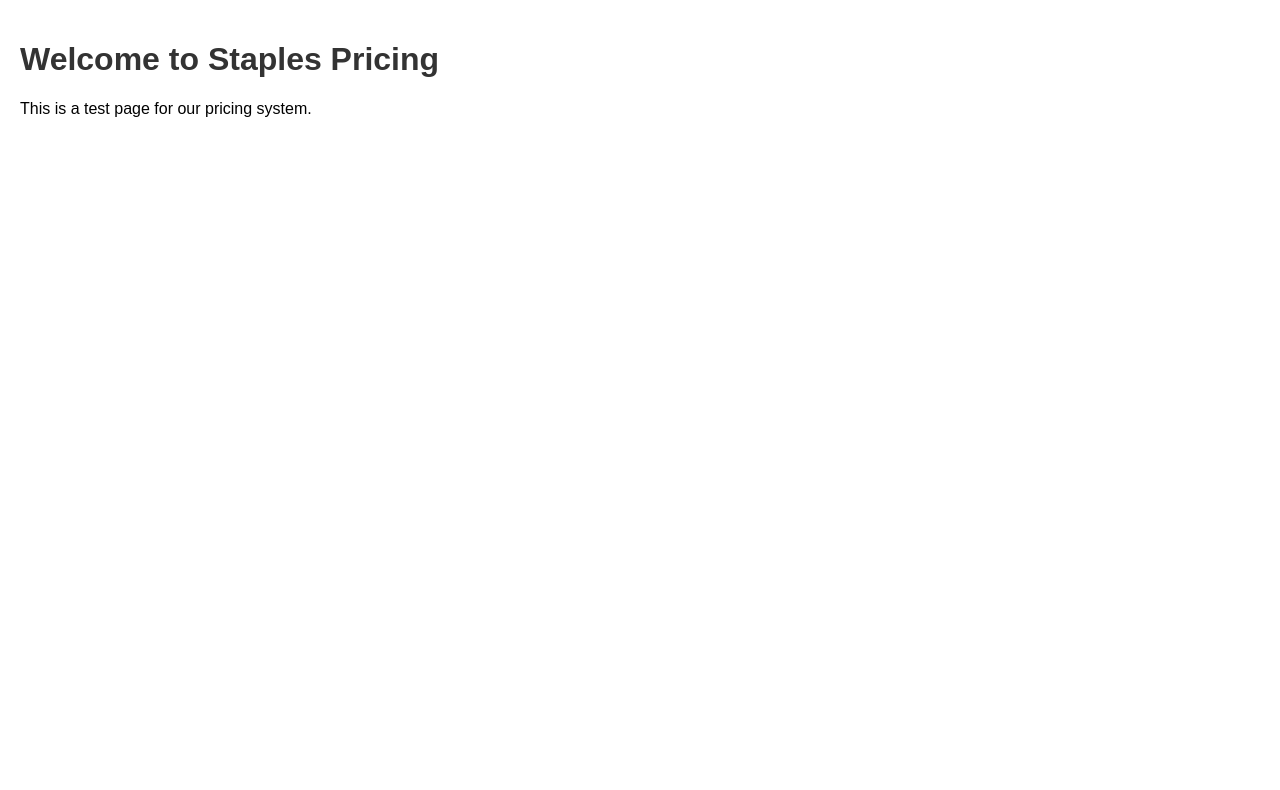
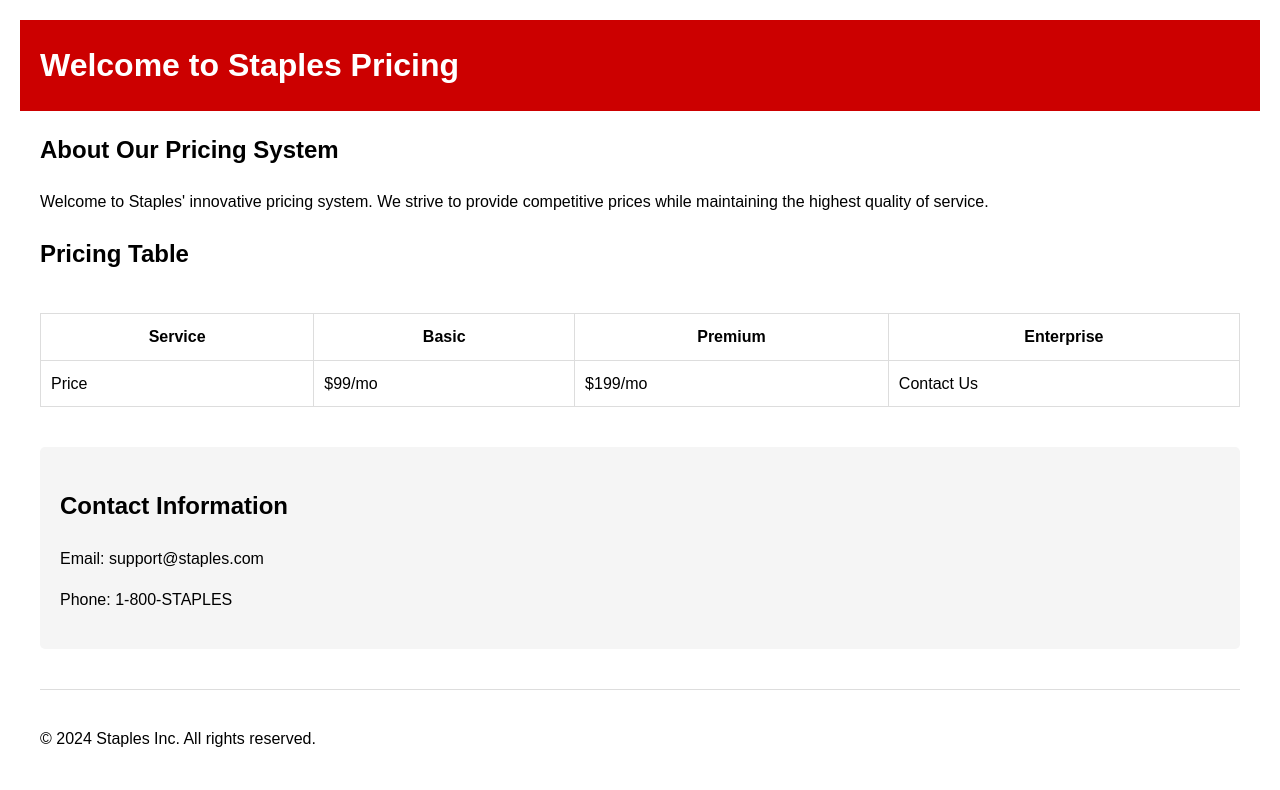
Before and after one commit to somestuffigit/Staples-Pricing-Pull-Test, a plain HTML site: page index.html in a window 1280 px wide. Drawn offline with Linux system fonts and the light colour scheme.

Commit message:
Add enhanced content and styling

```diff
--- a/index.html
+++ b/index.html
@@ -9,14 +9,86 @@
             font-family: Arial, sans-serif;
             margin: 0;
             padding: 20px;
+            line-height: 1.6;
+        }
+        .container {
+            max-width: 1200px;
+            margin: 0 auto;
+            padding: 0 20px;
+        }
+        header {
+            background-color: #cc0000;
+            color: white;
+            padding: 20px 0;
         }
         h1 {
-            color: #333;
+            margin: 0;
+        }
+        .pricing-table {
+            margin: 40px 0;
+            border-collapse: collapse;
+            width: 100%;
+        }
+        .pricing-table th, .pricing-table td {
+            padding: 10px;
+            border: 1px solid #ddd;
+        }
+        .contact-info {
+            background: #f5f5f5;
+            padding: 20px;
+            border-radius: 5px;
+        }
+        footer {
+            margin-top: 40px;
+            padding: 20px 0;
+            border-top: 1px solid #ddd;
         }
     </style>
 </head>
 <body>
-    <h1>Welcome to Staples Pricing</h1>
-    <p>This is a test page for our pricing system.</p>
+    <header>
+        <div class="container">
+            <h1>Welcome to Staples Pricing</h1>
+        </div>
+    </header>
+
+    <div class="container">
+        <section class="about">
+            <h2>About Our Pricing System</h2>
+            <p>Welcome to Staples' innovative pricing system. We strive to provide competitive prices while maintaining the highest quality of service.</p>
+        </section>
+
+        <section class="pricing">
+            <h2>Pricing Table</h2>
+            <table class="pricing-table">
+                <thead>
+                    <tr>
+                        <th>Service</th>
+                        <th>Basic</th>
+                        <th>Premium</th>
+                        <th>Enterprise</th>
+                    </tr>
+                </thead>
+                <tbody>
+                    <tr>
+                        <td>Price</td>
+                        <td>$99/mo</td>
+                        <td>$199/mo</td>
+                        <td>Contact Us</td>
+                    </tr>
+                </tbody>
+            </table>
+        </section>
+
+        <section class="contact-info">
+            <h2>Contact Information</h2>
+            <p>Email: support@staples.com</p>
+            <p>Phone: 1-800-STAPLES</p>
+        </section>
+
+        <footer>
+            <p>&copy; 2024 Staples Inc. All rights reserved.</p>
+        </footer>
+    </div>
 </body>
 </html>
```
